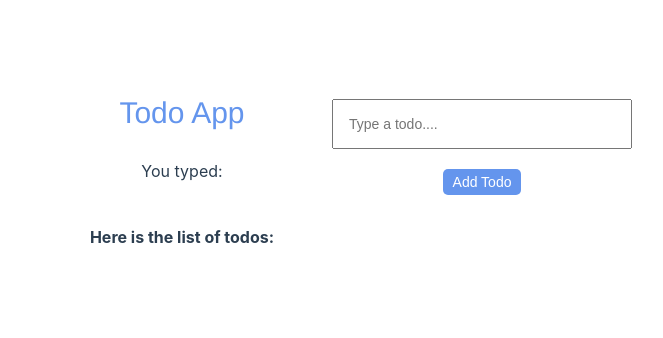
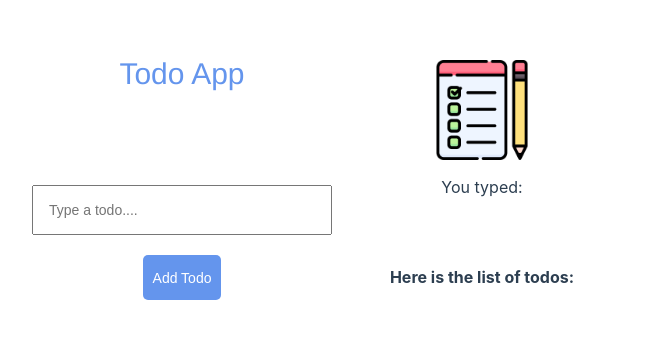
Before and after one commit to Nothingspecial2468/vue-learning, a Vue app: page / in a window 1280 px wide. Shown: the part 220-558 px from the top of the page, without its empty margins (308-971 px from the left). Built offline with nearby package versions, Linux system fonts and the light colour scheme.

Commit message:
Add image in the app and describe first Vue Todo app in README file

```diff
--- a/src/App.vue
+++ b/src/App.vue
@@ -1,5 +1,6 @@
 <script setup>
 import { ref, computed, watch } from "vue";
+import todoImg from "@/assets/todo.png";
 const newTodo = ref("");
 const todos = ref([]);
 const warningMsge = ref("");
@@ -58,6 +59,7 @@ const tasksStatus = computed(() => {
 
 <template>
   <h1>Todo App</h1>
+  <img :src="todoImg" alt="ToDo Icon" class="todo-img" />
   <input type="text" placeholder="Type a todo...." v-model="newTodo" @keyup.enter="addTodo" />
 
   <p>You typed: {{ newTodo }}</p>
@@ -90,6 +92,13 @@ h1 {
   font-family: "Franklin Gothic Medium", "Arial Narrow", Arial, sans-serif;
   text-align: center;
   gap: 10px;
+}
+
+.todo-img {
+  width: 100px;
+  height: inherit;
+  margin: 10px auto 15px auto;
+  display: block;
 }
 
 input[type="text"] {
```
Also changed, not shown: src/assets/todo.png (added), 1 other file (tests, documents, lock files or other folders).
